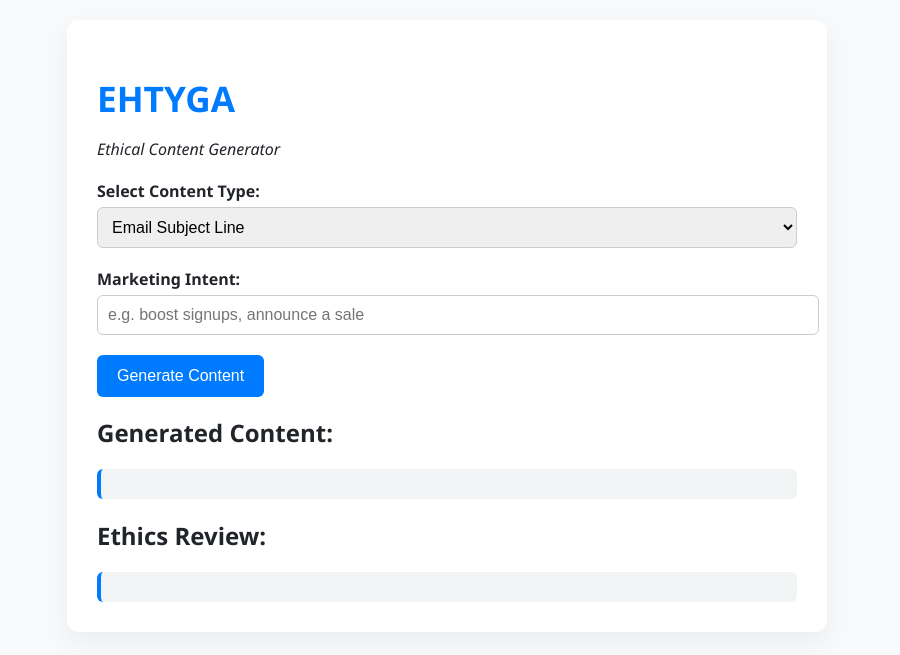
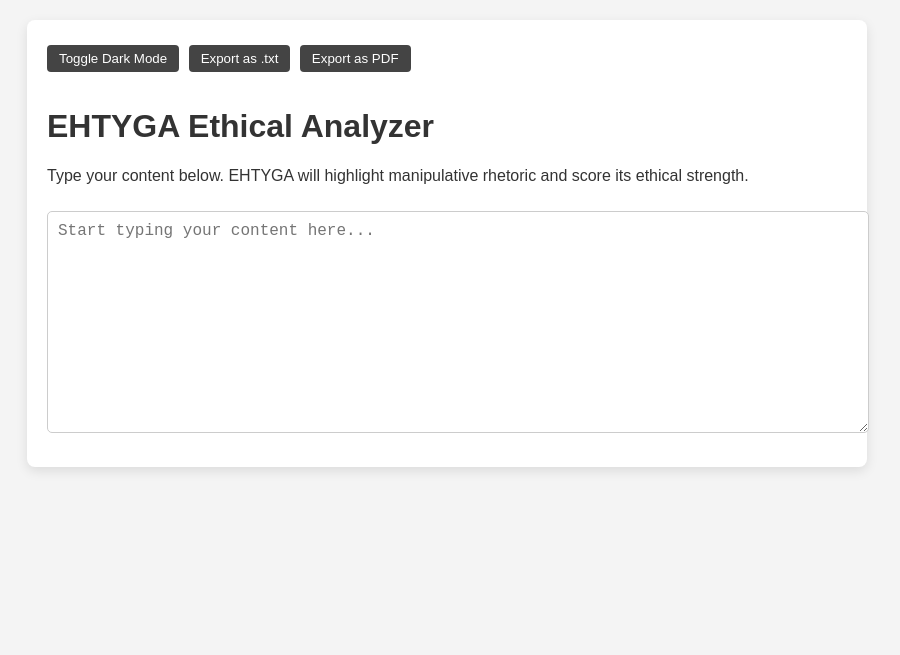
Before and after one commit to rickyjohn-dev/ETHYGA, a plain HTML site: page index.html in a window 1280 px wide. Shown: the whole page, without its empty margins (193-1093 px from the left). Drawn offline with nearby package versions, Linux system fonts and the light colour scheme.

Commit message:
updated index.html

```diff
--- a/index.html
+++ b/index.html
@@ -1,35 +1,130 @@
-<!DOCTYPE html>
-<html lang="en">
+<!DOCTYPE html><html lang="en">
 <head>
   <meta charset="UTF-8" />
   <meta name="viewport" content="width=device-width, initial-scale=1.0" />
-  <title>EHTYGA – Ethical Content Generator</title>
-  <link rel="stylesheet" href="style.css" />
+  <title>EHTYGA - Ethical Content Tool</title>
+  <script src="https://cdnjs.cloudflare.com/ajax/libs/jspdf/2.5.1/jspdf.umd.min.js"></script>
+  <style>
+    :root {
+      --bg-color: #f4f4f4;
+      --text-color: #333;
+      --container-bg: #fff;
+    }body.dark {
+  --bg-color: #121212;
+  --text-color: #f0f0f0;
+  --container-bg: #1e1e1e;
+}
+
+body {
+  font-family: Arial, sans-serif;
+  margin: 0;
+  padding: 20px;
+  background-color: var(--bg-color);
+  color: var(--text-color);
+  transition: background-color 0.3s, color 0.3s;
+}
+.container {
+  max-width: 800px;
+  margin: auto;
+  background: var(--container-bg);
+  padding: 20px;
+  border-radius: 8px;
+  box-shadow: 0 4px 12px rgba(0, 0, 0, 0.1);
+}
+textarea {
+  width: 100%;
+  height: 200px;
+  padding: 10px;
+  font-size: 1rem;
+  margin-top: 10px;
+  border: 1px solid #ccc;
+  border-radius: 5px;
+  background-color: #fff;
+  color: #000;
+}
+body.dark textarea {
+  background-color: #2a2a2a;
+  color: #fff;
+  border: 1px solid #555;
+}
+.score {
+  margin-top: 10px;
+  font-weight: bold;
+}
+.highlight {
+  background-color: #ffe9e9;
+  border-radius: 3px;
+  padding: 2px 4px;
+}
+.toggle-btn, .export-btn {
+  margin: 5px 5px 15px 0;
+  padding: 6px 12px;
+  cursor: pointer;
+  background: #444;
+  color: white;
+  border: none;
+  border-radius: 4px;
+}
+
+  </style>
 </head>
 <body>
   <div class="container">
-    <h1>EHTYGA</h1>
-    <p><em>Ethical Content Generator</em></p>
+    <button class="toggle-btn" onclick="toggleDarkMode()">Toggle Dark Mode</button>
+    <button class="export-btn" onclick="exportText()">Export as .txt</button>
+    <button class="export-btn" onclick="exportPDF()">Export as PDF</button>
+    <h1>EHTYGA Ethical Analyzer</h1>
+    <p>Type your content below. EHTYGA will highlight manipulative rhetoric and score its ethical strength.</p>
+    <textarea id="input" oninput="analyzeContent()" placeholder="Start typing your content here..."></textarea>
+    <div class="score" id="scoreOutput"></div>
+    <div id="highlightedText"></div>
+  </div>  <script>
+    const redFlags = ["limited time", "only a few", "act now", "hurry", "don't miss", "fear", "urgent", "last chance"];
 
-    <label for="contentType">Select Content Type:</label>
-    <select id="contentType">
-      <option value="email">Email Subject Line</option>
-      <option value="landing">Landing Page Headline</option>
-      <option value="social">Social Media Post</option>
-    </select>
+    function analyzeContent() {
+      const input = document.getElementById("input").value;
+      let score = 100;
+      let markedText = input;
 
-    <label for="intent">Marketing Intent:</label>
-    <input type="text" id="intent" placeholder="e.g. boost signups, announce a sale" />
+      redFlags.forEach(flag => {
+        const regex = new RegExp(`\\b(${flag})\\b`, "gi");
+        if (regex.test(input)) {
+          score -= 10;
+          markedText = markedText.replace(regex, '<span class="highlight">$1</span>');
+        }
+      });
 
-    <button id="generateBtn">Generate Content</button>
+      document.getElementById("scoreOutput").textContent = `Ethical Score: ${score}/100`;
+      document.getElementById("highlightedText").innerHTML = markedText;
+    }
 
-    <h2>Generated Content:</h2>
-    <div id="output"></div>
+    function toggleDarkMode() {
+      document.body.classList.toggle("dark");
+    }
 
-    <h2>Ethics Review:</h2>
-    <div id="ethics"></div>
-  </div>
+    function exportText() {
+      const content = document.getElementById("input").value;
+      const score = document.getElementById("scoreOutput").textContent;
+      const blob = new Blob([score + "\n\n" + content], { type: "text/plain" });
+      const url = URL.createObjectURL(blob);
+      const a = document.createElement("a");
+      a.href = url;
+      a.download = "EHTYGA_Ethical_Analysis.txt";
+      document.body.appendChild(a);
+      a.click();
+      document.body.removeChild(a);
+    }
 
-  <script src="main.js"></script>
-</body>
+    function exportPDF() {
+      const { jsPDF } = window.jspdf;
+      const doc = new jsPDF();
+      const content = document.getElementById("input").value;
+      const score = document.getElementById("scoreOutput").textContent;
+      const finalText = `${score}\n\n${content}`;
+      doc.setFontSize(12);
+      const lines = doc.splitTextToSize(finalText, 180);
+      doc.text(lines, 10, 10);
+      doc.save("EHTYGA_Ethical_Analysis.pdf");
+    }
+  </script></body>
 </html>
```
